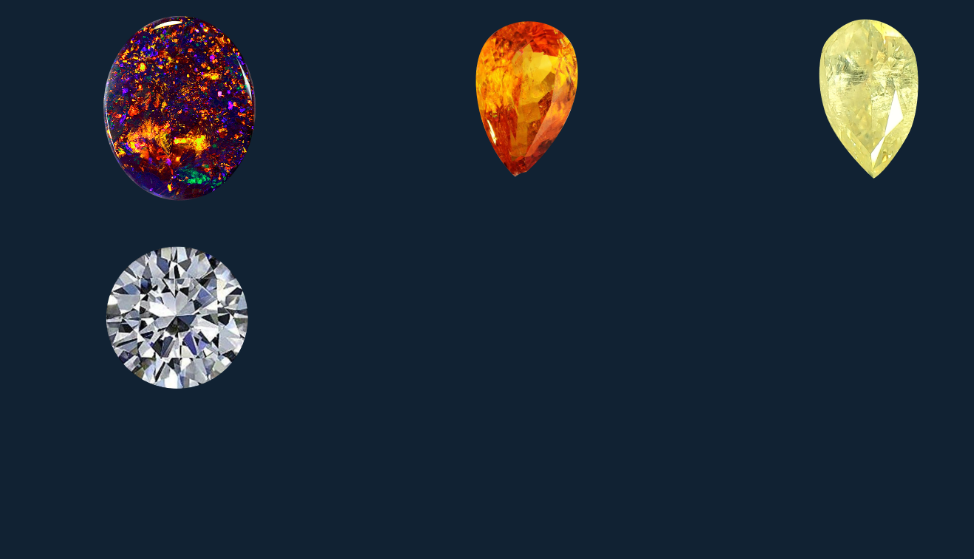
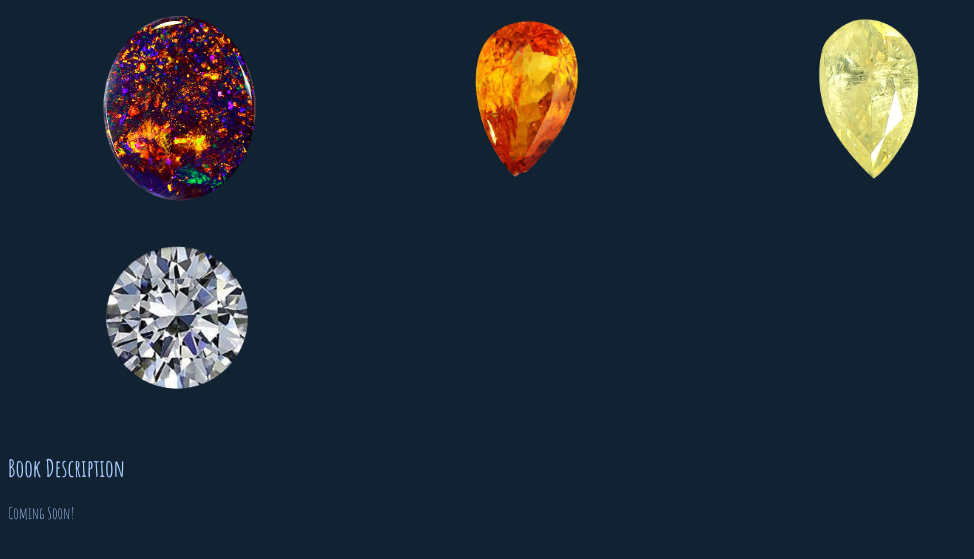
Before and after one commit to zansolen/four-gems, a plain HTML site: page index.html in a window 1280 px wide. Shown: the part 77-636 px from the top of the page, without its empty margins (0-974 px from the left). Drawn offline with Linux system fonts and the light colour scheme.

Commit message:
start description

```diff
--- a/index.html
+++ b/index.html
@@ -44,3 +44,7 @@ p {
 <img width="340" src="pics/sun-gem.png" alt=""/>
 
 <img width="340" src="pics/ice-gem.png" alt=""/>
+
+<h2>Book Description</h2>
+
+<p>Coming Soon!</p>
```
